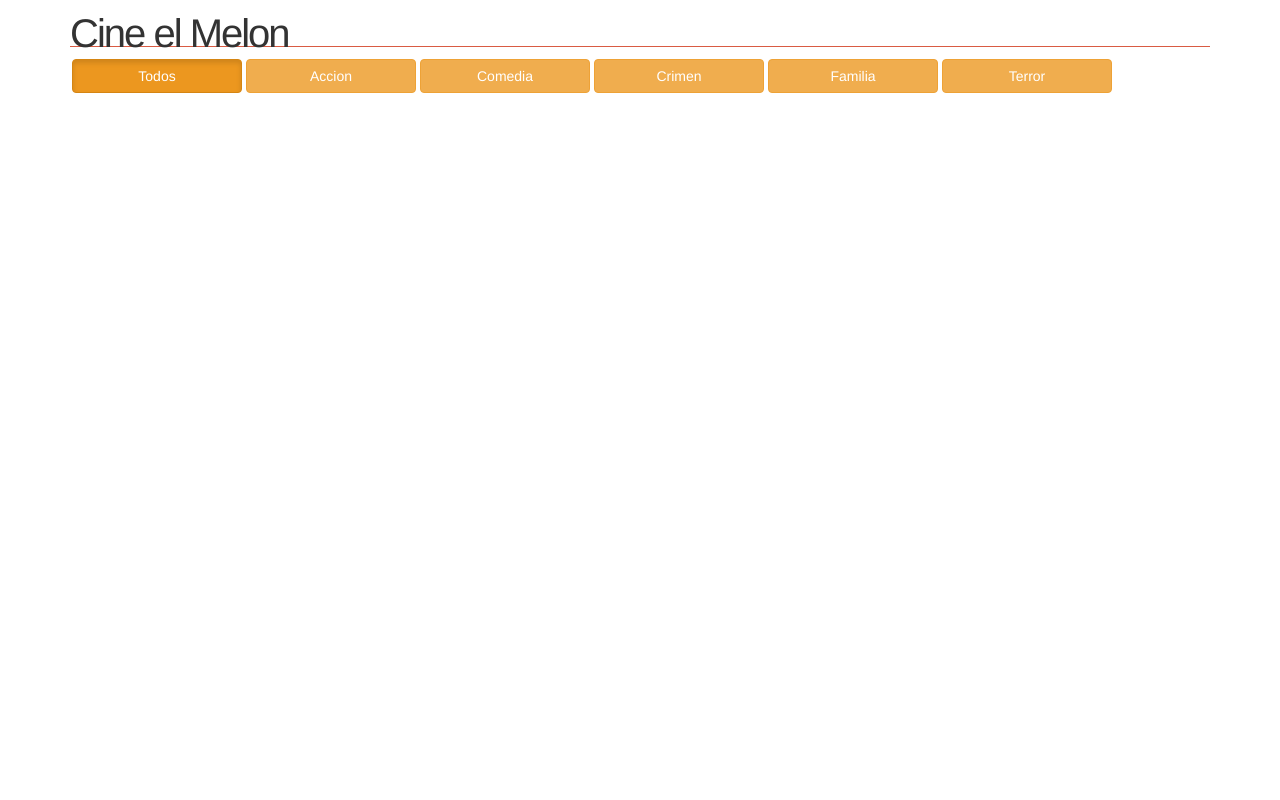
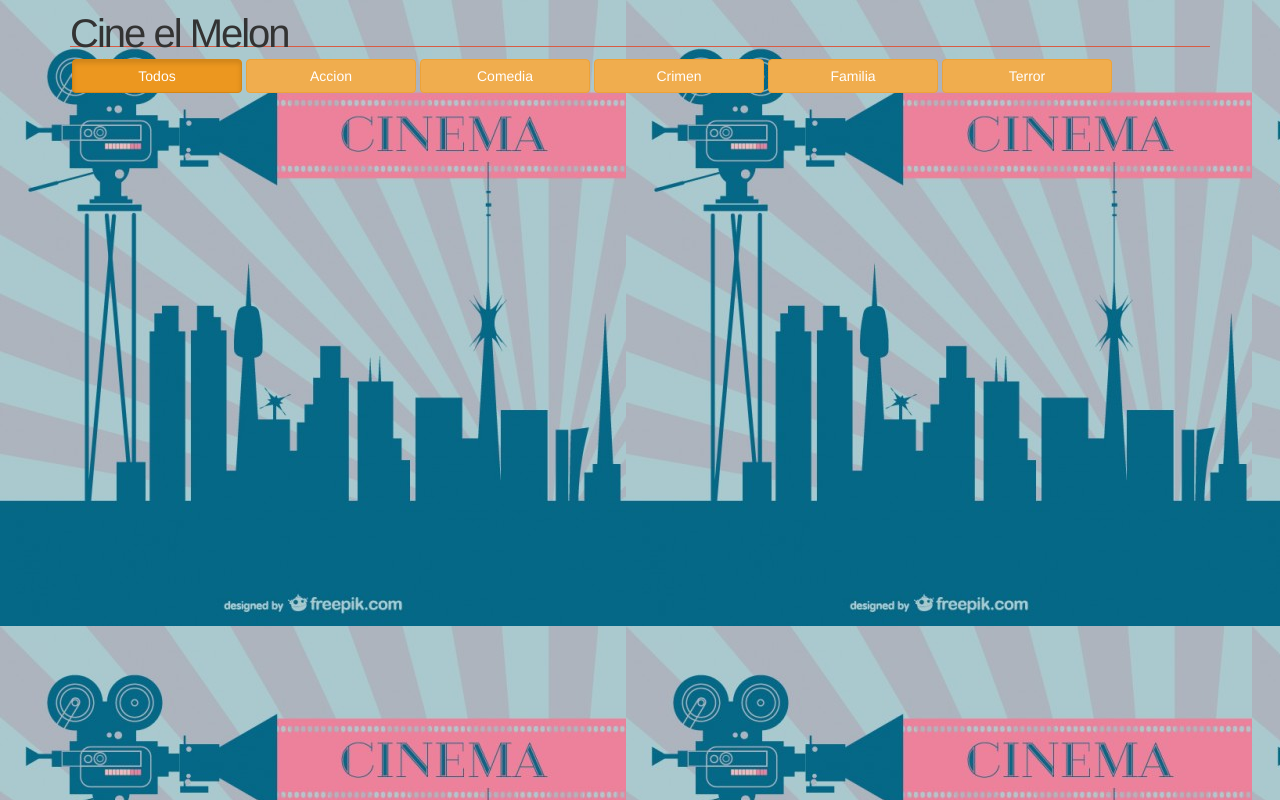
Before and after one commit to valitaa/peliculas, a plain HTML site: page index.html in a window 1280 px wide. Drawn offline with nearby package versions, Linux system fonts and the light colour scheme.

Commit message:
arreglo de fondo

```diff
--- a/css/main.css
+++ b/css/main.css
@@ -49,5 +49,5 @@ ul li{
 	margin-bottom: 10px;
 }
 body{
-	background-image: url(../img/fondo_cine);
+	background-image:url(../img/fondo_cine.jpg);
 }
--- a/js/main.js
+++ b/js/main.js
@@ -1,9 +1,8 @@
-$(document).on('click',function () {
-	$('#container').mixItUp();
-});
-
 $(document).ready(function(){
    $('#info').on('click',function(){
       $('#mostrar').toggle('slow');
    });
 });
+$(document).on('click',function () {
+	$('#container').mixItUp();
+});
```
